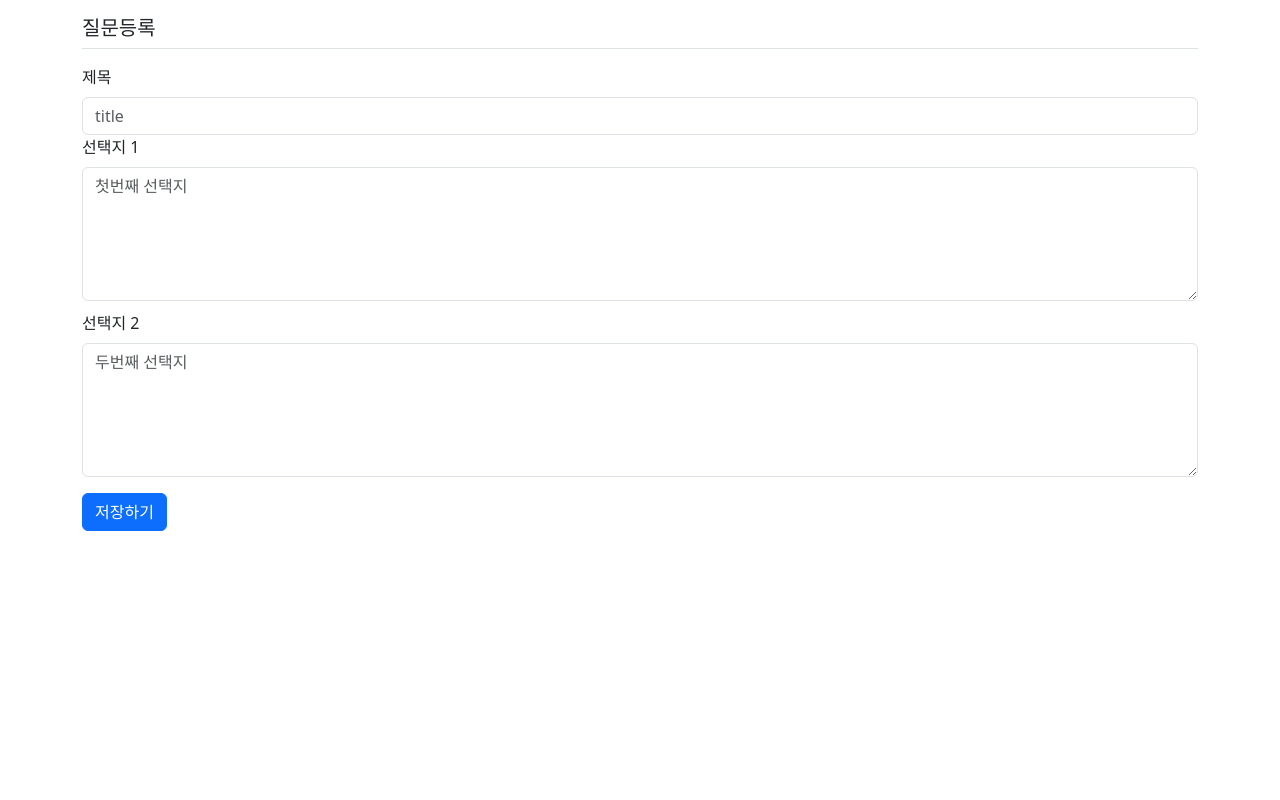
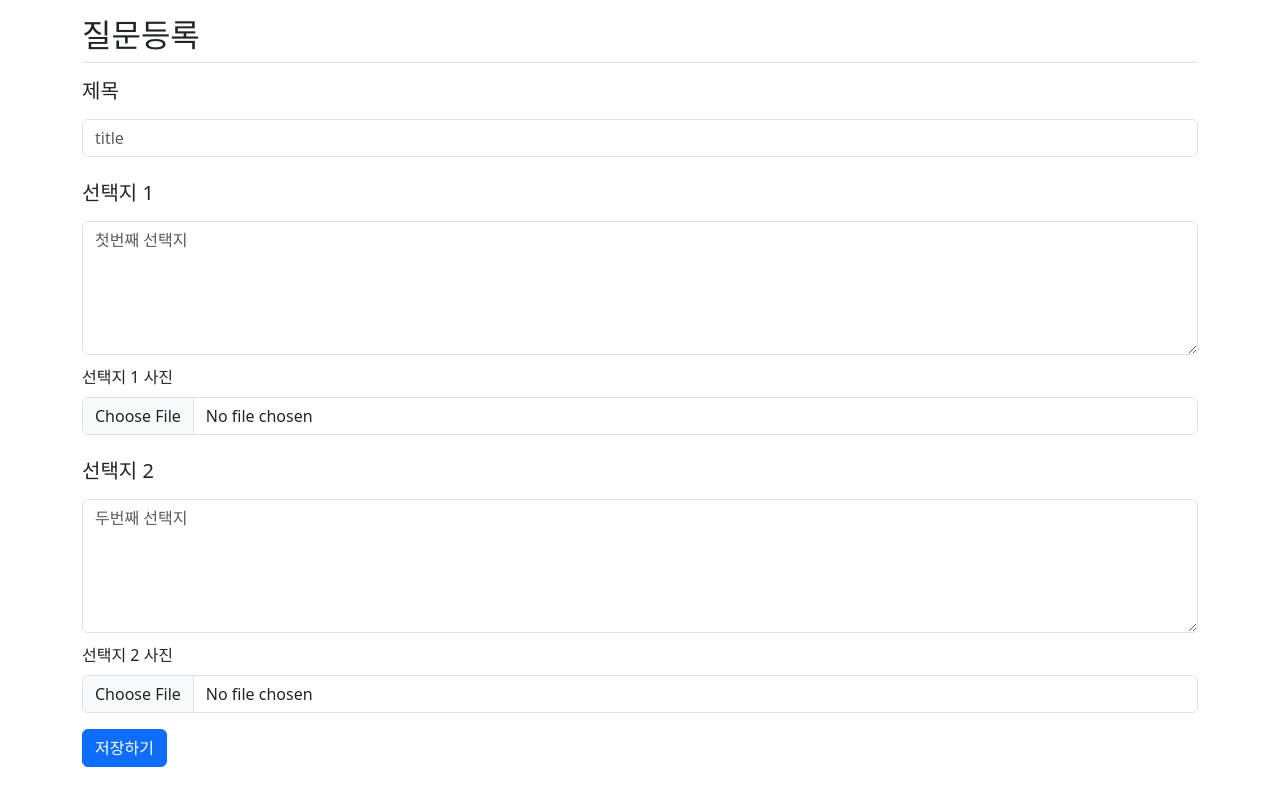
Before and after one commit to gyduddl/PD_project, a Django app: page /polls/create/ in a window 1280 px wide. Run offline with Django 5.2, Linux system fonts and the light colour scheme; some libraries are stand-ins or nearby versions.

Commit message:
이미지추가작업중

```diff
--- a/djangoStudy/settings.py
+++ b/djangoStudy/settings.py
@@ -128,3 +128,7 @@ DEFAULT_AUTO_FIELD = "django.db.models.BigAutoField"
 
 # 로그인 성공후 이동하는 URL
 LOGIN_REDIRECT_URL = '/'
+
+# 이미지 추가
+MEDIA_URL = '/media/'
+MEDIA_ROOT = BASE_DIR / 'media'
--- a/djangoStudy/urls.py
+++ b/djangoStudy/urls.py
@@ -19,6 +19,8 @@ from django.contrib import admin
 from django.urls import include,path
 from django.views.generic import RedirectView
 from polls import views
+from django.conf import settings
+from django.conf.urls.static import static
 
 urlpatterns = [
     path('polls/', include('polls.urls')),
@@ -26,3 +28,6 @@ urlpatterns = [
     path('common/', include('common.urls')),
     path('', views.index, name='index'),
 ]
+
+if settings.DEBUG:
+    urlpatterns += static(settings.MEDIA_URL, document_root=settings.MEDIA_ROOT)
--- a/polls/forms.py
+++ b/polls/forms.py
@@ -7,10 +7,21 @@ class QuestionForm(forms.ModelForm):
         max_length=200,
         widget=forms.TextInput(attrs={'class': 'form-control'})
     )
+
+    choice1_image = forms.ImageField(
+        label = "choice_1_img",
+        required = False
+    )
+
     choice2 = forms.CharField(
         label='choice2',
         max_length=200,
         widget=forms.TextInput(attrs={'class': 'form-control'})
+    )
+
+    choice2_image = forms.ImageField(
+        label = "choice_2_img",
+        required = False
     )
 
     class Meta:
--- a/polls/models.py
+++ b/polls/models.py
@@ -14,5 +14,7 @@ class Choice(models.Model):
     question = models.ForeignKey(Question, on_delete=models.CASCADE)
     choice_text = models.CharField(max_length=200)
     votes = models.IntegerField(default=0)
+    image = models.ImageField(upload_to='choice_imgaes/', null=True, blank=True)
+
     def __str__(self):
         return self.choice_text
--- a/polls/views.py
+++ b/polls/views.py
@@ -66,7 +66,7 @@ def likes(request, question_id): #좋아요 기능
 
 def create(request):
     if request.method == 'POST':
-        form = QuestionForm(request.POST)
+        form = QuestionForm(request.POST, request.FILES)
         if form.is_valid():
             question = form.save(commit=False)
             question.user = request.user
@@ -75,9 +75,13 @@ def create(request):
 
             # choice1, choice2는 별도로 생성
             choice1_text = form.cleaned_data.get('choice1')
+            choice1_image = form.cleaned_data.get('choice_1_img')
             choice2_text = form.cleaned_data.get('choice2')
-            Choice.objects.create(question=question, choice_text=choice1_text)
-            Choice.objects.create(question=question, choice_text=choice2_text)
+            choice2_image = form.cleaned_data.get('choice_2_img')
+            print(choice1_image)
+            print("2",choice2_image)
+            Choice.objects.create(question=question, choice_text=choice1_text, image=choice1_image)
+            Choice.objects.create(question=question, choice_text=choice2_text, image=choice2_image)
 
             return redirect('polls:detail', question_id=question.id)
     else:
--- a/templates/polls/detail.html
+++ b/templates/polls/detail.html
@@ -11,6 +11,9 @@
 {% csrf_token %}
 {% for choice in question.choice_set.all %} <!--question 객체에 연결된 모든 choice(선택지)를 가져옴. -->
     <input type="radio" name="choice" id="choice{{ forloop.counter }}" value="{{ choice.id }}"> <!-- id:키값-->
+    {% if choice.image %}
+    <img src="{{ choice.image.url }}" alt="Choice Image" style="max-width: 100%; height: auto; margin-top: 10px;">
+    {% endif %}
     <label for="choice{{ forloop.counter }}">{{ choice.choice_text }}</label><br>
 {% endfor %}
 <input type="submit" value="Vote">
--- a/templates/polls/new.html
+++ b/templates/polls/new.html
@@ -1,8 +1,8 @@
 {% extends 'base.html' %}
 {% block content %}
 <div class="container">
-    <h5 class="my-3 border-bottom pb-2">질문등록</h5>
-<form action="{% url 'polls:create' %}" method="post">
+    <h2 class="my-3 border-bottom pb-2">질문등록</h2>
+<form action="{% url 'polls:create' %}" method="post" enctype="multipart/form-data">
     {% csrf_token %}
     {% if form.errors %}
     <div class="alert alert-danger" role="alert">
@@ -17,13 +17,21 @@
     </div>
     {% endif %}
     <div class="mb-3">
-        <label for="question_Text" class="form-label">제목</label>
+        <label for="question_Text" class="form-label"><h5>제목</h5></label>
         <input class="form-control" type="text" placeholder="title" name="question_Text" id="question_Text" value="{{ form.subject.value|default_if_none:'' }}"> <!-- question_Text -->
-    <div class="mb-3">
-        <label for="choice1" class="form-label">선택지 1</label>
+        <br>
+        <div class="mb-3">
+        <!-- 선텍지 1 -->
+        <label for="choice1" class="form-label"><h5>선택지 1</h5></label>
         <textarea rows="5" style="margin-bottom: 10px;" class="form-control" name="choice1" id="choice1" placeholder="첫번째 선택지">{{ form.content.value|default_if_none:'' }}</textarea>
-        <label for="choice2" class="form-label">선택지 2</label>
+        <label for="choice_1_img" class="form-label">선택지 1 사진</label>
+        <input type="file" class="form-control" name="choice_1_img" id="choice_1_img">
+        <!-- 선택지 2 -->
+        <br>
+        <label for="choice2" class="form-label"><h5>선택지 2</h5></label>
         <textarea rows="5" style="margin-bottom: 10px;" class="form-control" name="choice2" id="choice2" placeholder="두번째 선택지">{{ form.content.value|default_if_none:'' }}</textarea>
+        <label for="choice_2_img" class="form-label">선택지 2 사진</label>
+        <input type="file" class="form-control" name="choice_2_img" id="choice_2_img">
     </div>
     <button type="submit" class="btn btn-primary">저장하기</button>
     </div>
```
Also changed, not shown: db.sqlite3, media/choice_imgaes/유병재1.jpeg (added), media/choice_imgaes/차은우1.jpeg (added), polls/migrations/0003_choice_image.py (added), templates/polls/mypage.html (added).
